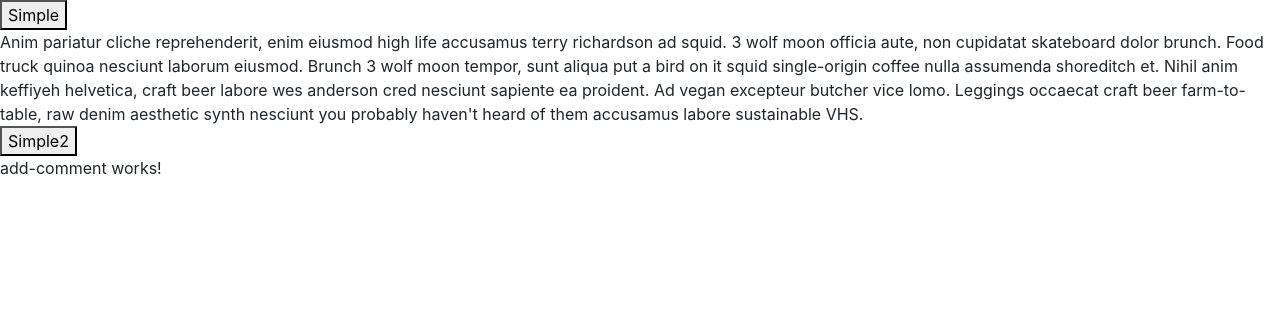
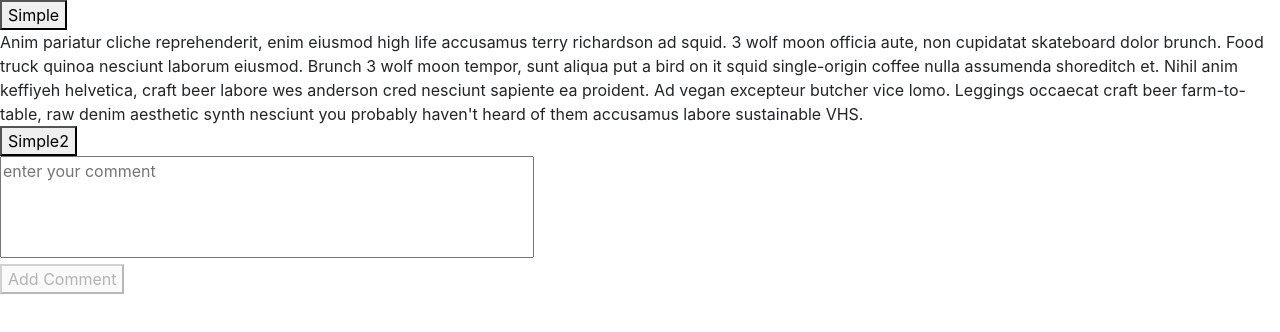
Before and after one commit to Azzazello1979/bitNinja, an Angular app in the folder frontEnd/: page / in a window 1280 px wide. Shown: the top 332 px of the page. Built offline with nearby package versions, Linux system fonts and the light colour scheme.

Commit message:
basic reactive form created inside add-comment.component

```diff
--- a/frontEnd/src/app/components/add-comment/add-comment.component.css
+++ b/frontEnd/src/app/components/add-comment/add-comment.component.css
@@ -0,0 +1,3 @@
+.textarea {
+  resize: none;
+}
--- a/frontEnd/src/app/components/add-comment/add-comment.component.html
+++ b/frontEnd/src/app/components/add-comment/add-comment.component.html
@@ -1 +1,12 @@
-<p>add-comment works!</p>
+<form [formGroup]="commentForm" (ngSubmit)="onSubmitForm()">
+  <div formGroupName="commentFormGroup">
+    <textarea
+      class="textarea"
+      formControlName="comment"
+      rows="4"
+      cols="50"
+      placeholder="enter your comment"
+    ></textarea>
+  </div>
+  <button type="submit" [disabled]="commentForm.invalid">Add Comment</button>
+</form>
--- a/frontEnd/src/app/components/add-comment/add-comment.component.ts
+++ b/frontEnd/src/app/components/add-comment/add-comment.component.ts
@@ -1,15 +1,24 @@
 import { Component, OnInit } from '@angular/core';
+import { FormGroup, FormControl, Validators } from '@angular/forms';
 
 @Component({
   selector: 'app-add-comment',
   templateUrl: './add-comment.component.html',
-  styleUrls: ['./add-comment.component.css']
+  styleUrls: ['./add-comment.component.css'],
 })
 export class AddCommentComponent implements OnInit {
+  public commentForm: FormGroup;
+  constructor() {}
 
-  constructor() { }
+  onSubmitForm() {
+    console.log(this.commentForm);
+  }
 
   ngOnInit(): void {
+    this.commentForm = new FormGroup({
+      commentFormGroup: new FormGroup({
+        comment: new FormControl(null, Validators.required),
+      }),
+    });
   }
-
 }
```
Also changed, not shown: frontEnd/src/app/app.module.ts (+7 -8 lines).
